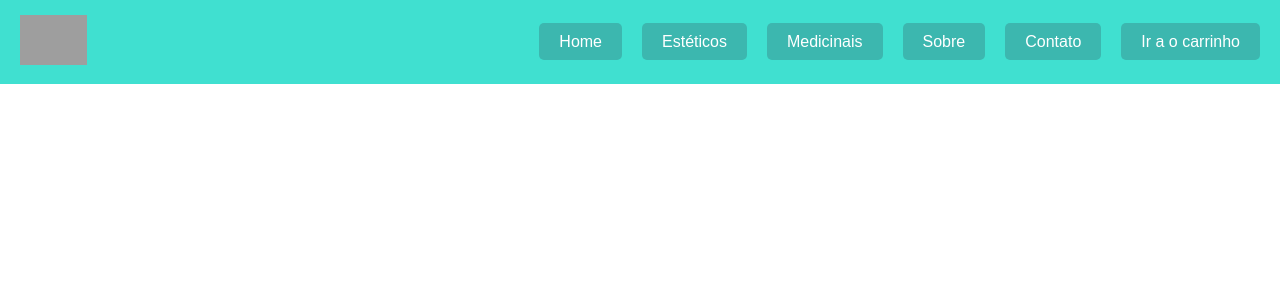
After one commit to Bestofef-afk/Farmaceutico, a PHP site: page /navbar.php in a window 1280 px wide. The commit adds this page. Shown: the top 300 px of the page. Run offline with PHP 8.4, Linux system fonts and the light colour scheme; grey boxes are pictures that could not be loaded.

Commit message:
Add files via upload

```diff
--- /dev/null
+++ b/main/paginas/navbar.css
@@ -0,0 +1,50 @@
+/* Estilos básicos para a Navbar */
+body {
+    font-family: Arial, sans-serif;
+    margin: 0;
+    padding: 0;
+  }
+
+  header .navbar {
+    display: flex;
+    align-items: center;
+    justify-content: space-between;
+    background-color: #40E0D0;
+    padding: 15px 20px;
+  }
+
+  .navbar .logo img {
+    max-height: 50px;
+  }
+
+  .navbar ul {
+    list-style-type: none;
+    display: flex;
+    gap: 20px;
+    margin: 0;
+    padding: 0;
+  }
+
+  .navbar ul li {
+    display: inline;
+  }
+
+  .navbar ul li a {
+    text-decoration: none;
+    color: #ffffff;
+    font-size: 16px;
+    padding: 10px 20px;
+    background-color: #3CB7AF; /* Cor de fundo do botão */
+    border-radius: 5px; /* Bordas arredondadas */
+    transition: background-color 0.3s, transform 0.2s; /* Efeito de transição */
+  }
+
+  .navbar ul li a:hover {
+    background-color: #FFD700; /* Cor de fundo no hover */
+    color: #333333; /* Cor do texto no hover */
+    transform: scale(1.05); /* Leve aumento no hover */
+  }
+
+  .navbar ul li a:active {
+    transform: scale(0.95); /* Leve redução ao clicar */
+  }
--- /dev/null
+++ b/main/paginas/navbar.php
@@ -0,0 +1,34 @@
+<!DOCTYPE html>
+<html lang="pt-BR">
+<head>
+  <meta charset="UTF-8">
+  <meta name="viewport" content="width=device-width, initial-scale=1.0">
+  <title>Navbar de Remédios</title>
+  <link rel="stylesheet" href="navbar.css">
+</head>
+<body>
+
+<!-- Header com a Navbar -->
+<header>
+  <div class="navbar">
+    <!-- Logo -->
+    <div class="logo">
+      <a href="index.php">
+        <img src="../imagens/logo.png" alt="Logo da Empresa"> <!-- Substitua 'logo.png' com o caminho do seu logo -->
+      </a>
+    </div>
+
+    <!-- Links de Navegação -->
+    <ul>
+      <li><a href="index.php">Home</a></li>
+      <li><a href="produtos.php?categoria=esteticos">Estéticos</a></li>
+      <li><a href="produtos.php?categoria=medicinais">Medicinais</a></li>
+      <li><a href="sobre.php">Sobre</a></li>
+      <li><a href="contato.php">Contato</a></li>
+      <li><a href="carrinho.php">Ir a o carrinho</a></li>
+    </ul>
+  </div>
+</header>
+
+</body>
+</html>
```
Also changed, not shown: main/paginas/Index.css (+54 -36 lines), main/paginas/carrinho.php (+22 -9 lines), main/paginas/index.php (+4 -5 lines), main/paginas/script.js (+9 -5 lines), main/paginas/styles.css (+0 -92 lines).
